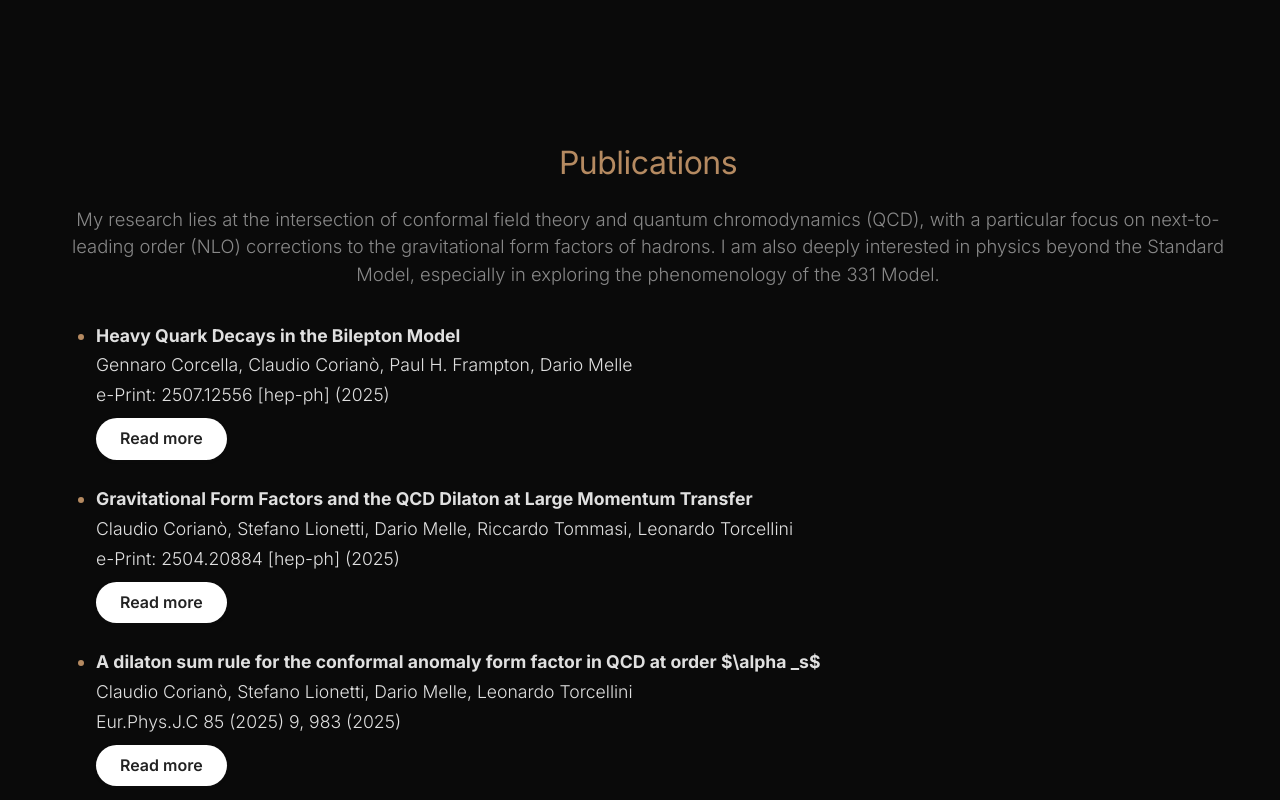
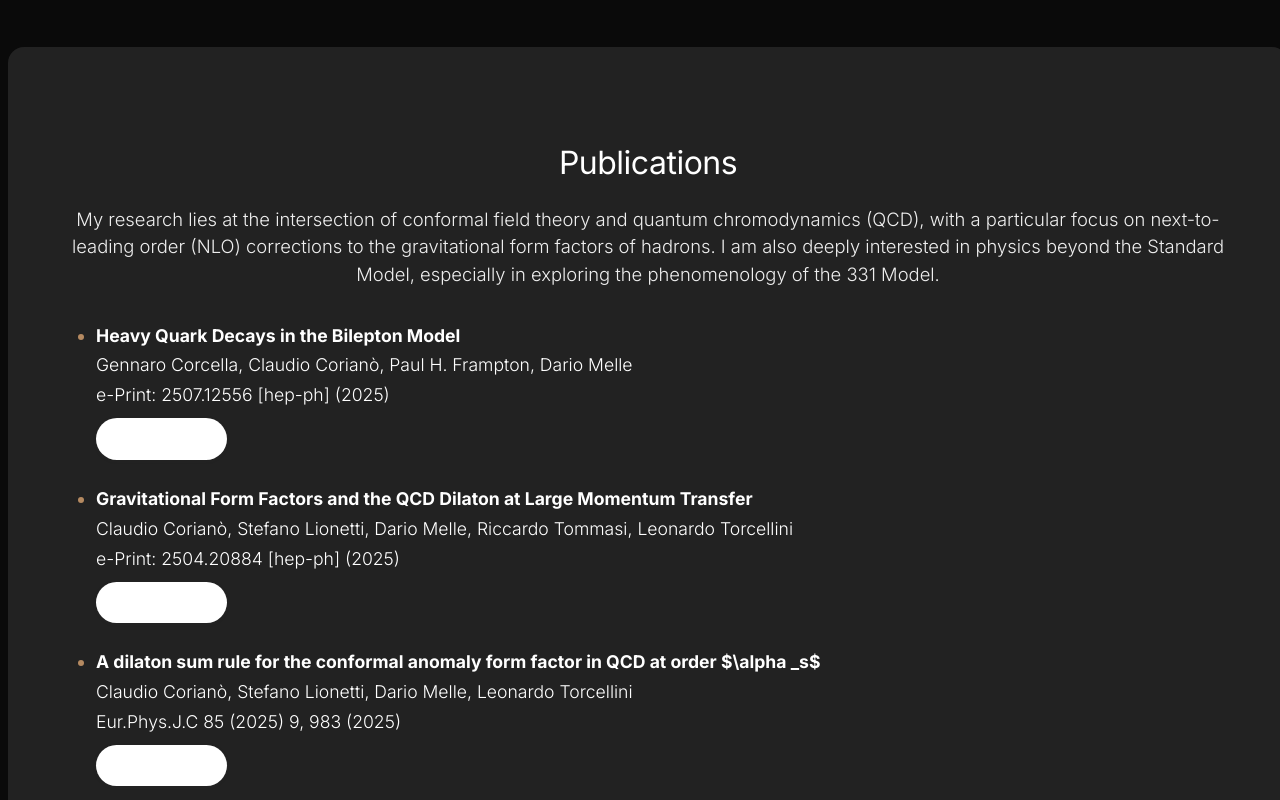
Before and after one commit to Mignar99/dariomelle, a React (Vite) app: page / in a window 1280 px wide. Shown: the part 5240-6040 px from the top of the page. Built offline with nearby package versions, Linux system fonts and the light colour scheme.

Commit message:
minor changes

```diff
--- a/src/Components/Education.jsx
+++ b/src/Components/Education.jsx
@@ -18,8 +18,7 @@ const educationData = [
     location: "Lecce, Italy",
     period: "Jan 2025 ‑ Jan 2026 (Ongoing)",
     details: [
-      "Focused on machine learning, deep learning, data analysis, and big data.",
-      "Final grade: 70/70 with honors."
+  "Focused on machine learning, deep learning, data analysis, and big data."
     ],
   },
   {
@@ -28,6 +27,7 @@ const educationData = [
     location: "Lecce, Italy",
     period: "Oct 2018 ‑ May 2023",
     details: [
+    "Final grade: 70/70 with honors.",
     "Honors program for top students, offering interdisciplinary exams, language training, and a merit‑based scholarship including accommodation."
     ],
   },
--- a/src/Components/Footer.jsx
+++ b/src/Components/Footer.jsx
@@ -181,7 +181,7 @@ const Footer = (props) => {
         )}
       </div>
       <p className="small" style={{ marginTop: 0, color: "white" }}>
-        Created by {name}
+        © 2025 {name}. All rights reserved.
       </p>
     </div>
   );
--- a/src/Components/Publications.jsx
+++ b/src/Components/Publications.jsx
@@ -87,21 +87,21 @@ const publications = [
 
 const Publications = () => {
   return (
-    <section className="padding" id="publications">
-      <h2>Publications</h2>
-      <p style={{ fontSize: "1.15rem", margin: "1.5rem 3rem 2rem 3rem", color: "#888" }}>
+    <section className="padding" id="publications" style={{ color: "#fff", background: "#222", borderRadius: "1rem" }}>
+      <h2 style={{ color: "#fff" }}>Publications</h2>
+      <p style={{ fontSize: "1.15rem", margin: "1.5rem 3rem 2rem 3rem", color: "#eee" }}>
         My research lies at the intersection of conformal field theory and quantum chromodynamics (QCD), with a particular focus on next-to-leading order (NLO) corrections to the gravitational form factors of hadrons. I am also deeply interested in physics beyond the Standard Model, especially in exploring the phenomenology of the 331 Model.
       </p>
-      <ul style={{ textAlign: "left", fontSize: "1.1rem", margin: "2rem 3rem" }}>
+      <ul style={{ textAlign: "left", fontSize: "1.1rem", margin: "2rem 3rem", color: "#fff" }}>
         {publications.map((pub, idx) => (
-          <li key={idx} style={{ marginBottom: "1.5rem" }}>
-            <strong>{pub.title}</strong><br />
-            <span>{pub.authors}</span><br />
-            <span>
+          <li key={idx} style={{ marginBottom: "1.5rem", color: "#fff" }}>
+            <strong style={{ color: "#fff" }}>{pub.title}</strong><br />
+            <span style={{ color: "#fff" }}>{pub.authors}</span><br />
+            <span style={{ color: "#fff" }}>
               {pub.journal} ({pub.year})
             </span><br />
             {pub.link !== "#" && (
-              <a href={pub.link} target="_blank" rel="noopener noreferrer" className="pub-readmore-btn">
+              <a href={pub.link} target="_blank" rel="noopener noreferrer" className="pub-readmore-btn" style={{ color: "#fff" }}>
                 Read more
               </a>
             )}
```
Also changed, not shown: src/images/bg1.jpg (added), 1 other file (tests, documents, lock files or other folders). Lines whose indentation alone changed are shown as unchanged.
